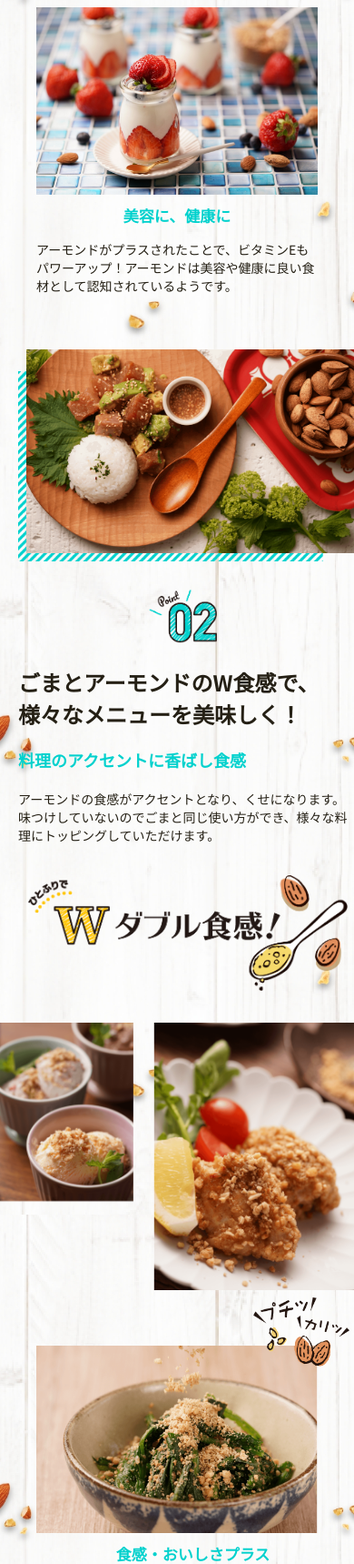
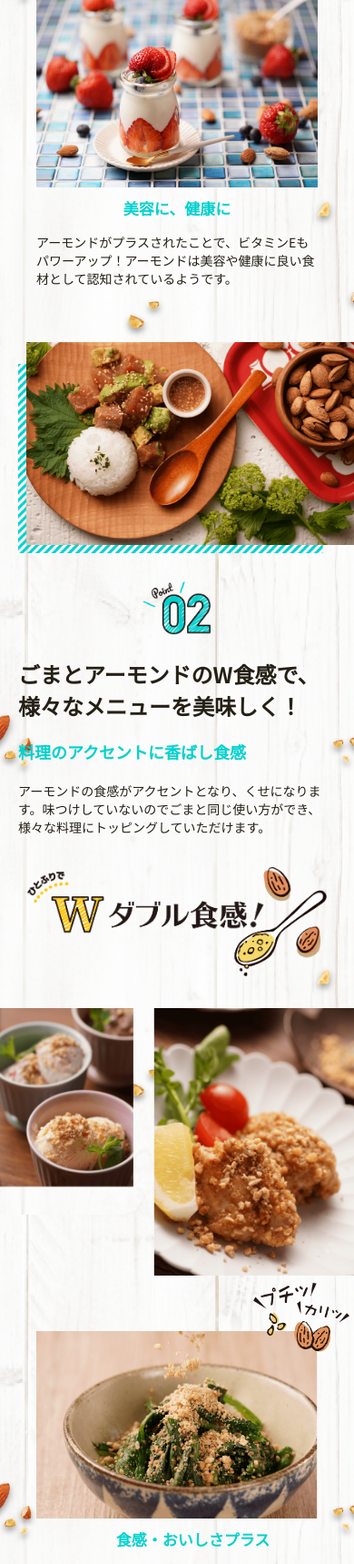
Before and after one commit to mei06/surigoma, a Rails app: page / in a window 390 px wide. Shown: the part 4573-6292 px from the top of the page at 91% size. Run offline with Rails 7, Linux system fonts and the light colour scheme; style sheets or scripts are compiled from the project's sources; some libraries are stand-ins or nearby versions.

Commit message:
(少し修正)

```diff
--- a/app/assets/stylesheets/home.scss
+++ b/app/assets/stylesheets/home.scss
@@ -1615,7 +1615,7 @@ footer {
     }
 
     .heading-logo2 {
-        max-width:95%;
+        max-width:90%;
         width:100%;
         padding:0;
         display:block !important;
@@ -1716,19 +1716,20 @@ footer {
 
     .p-contents-twe {
         width:100%;
-        max-width:95%;
+        max-width:100%;
         display:block;
         padding-top:0;
-        margin:0 20px 30px;
+        padding:0 20px 30px;
+        margin:0;
     }
 
     .p-content-twe {
-        width:100;
+        //width:100%;
     }
 
     .point-ww {
-        width:95%;
-        margin:0 3%;
+        width:100%;
+        padding:20px 10px 0;
     }
 
     .point-areas {
@@ -2060,7 +2061,8 @@ footer {
     }
 
     .buy .fa-shopping-cart {
-        margin-right:20px;
+        margin-right:15px;
+        vertical-align:baseline;
     }
 
 
```
